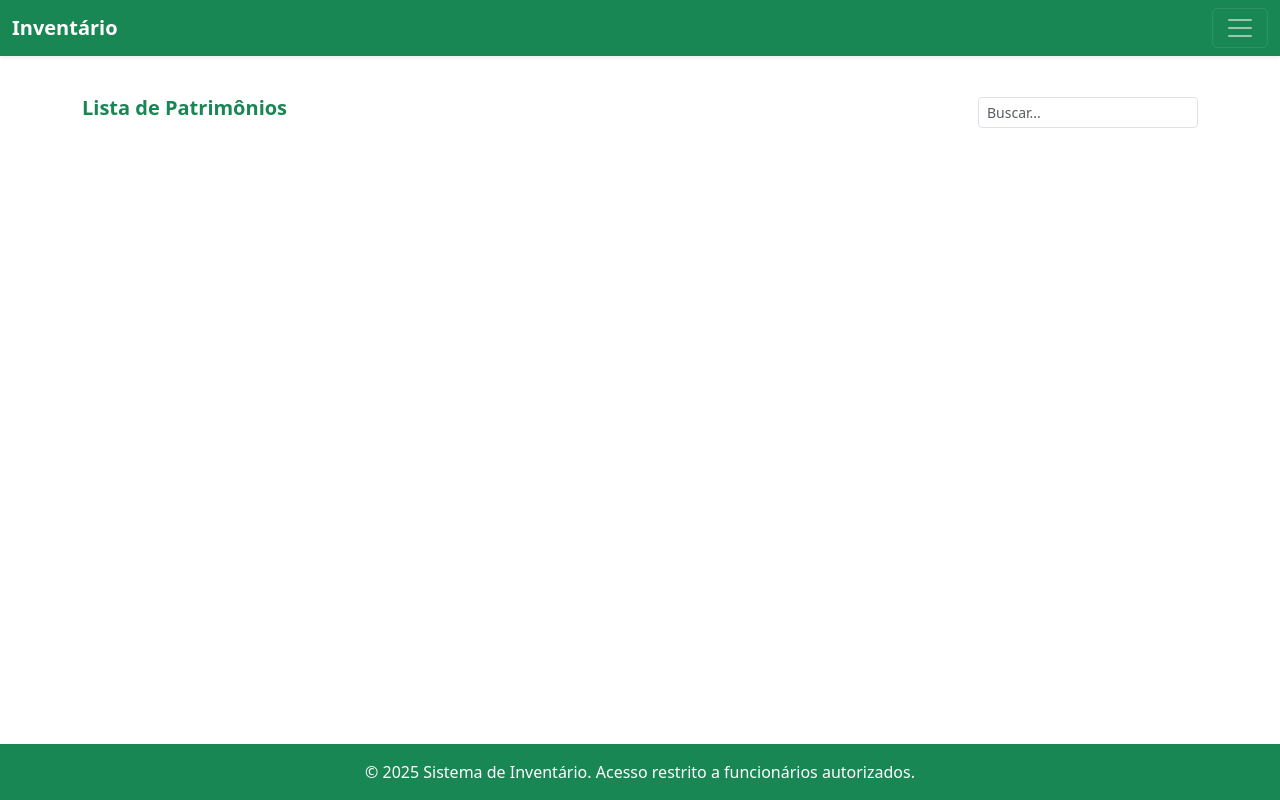
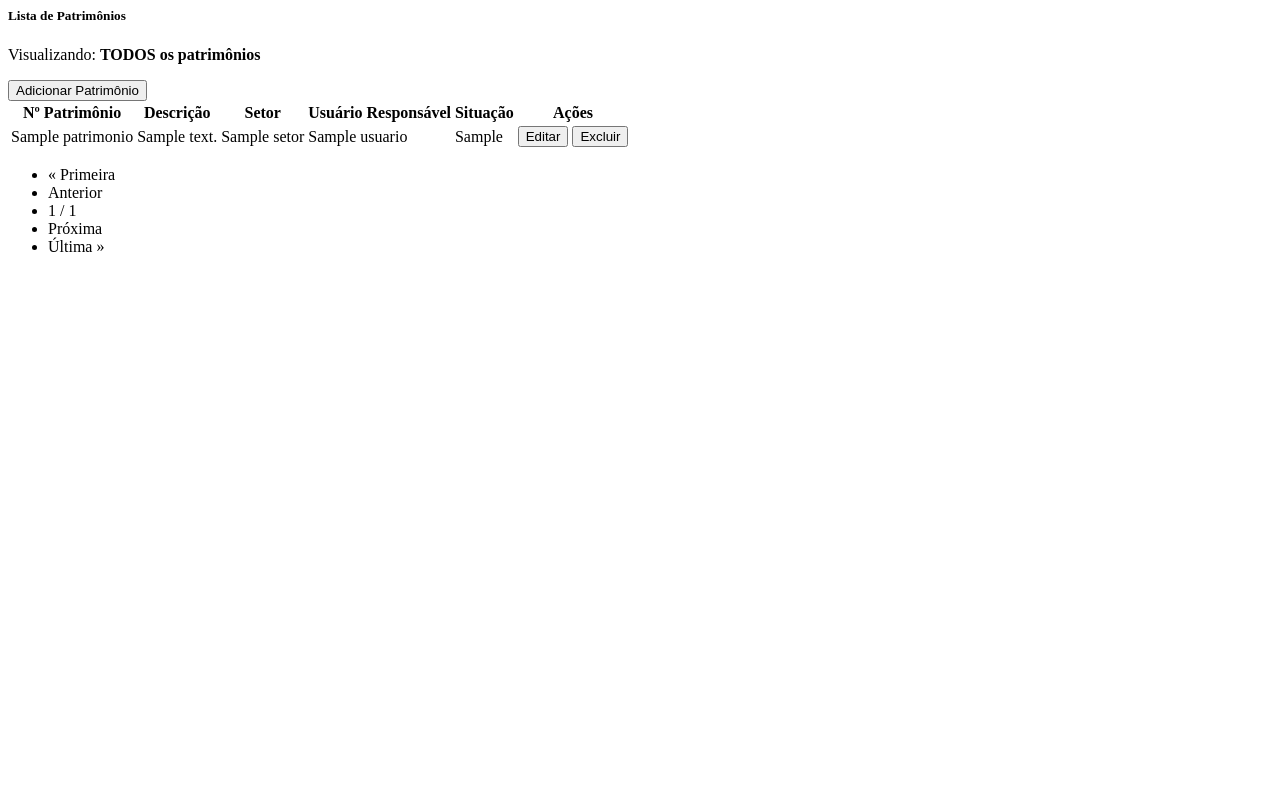
Before and after one commit to GoncalvesFilipe/Inventario, a Django app: template app/templates/app_inventario/patrimonio_list.html in a window 1280 px wide. Run offline with Django 5.2, Linux system fonts and the light colour scheme; a user stored in the database is signed in; tables that the repository leaves empty hold one stand-in row (values such as "Sample post"); the template is opened without the code that fills it: most values are stand-ins (such as "Sample title", 1, 10 or a date in 2020); data that the repository does not hold is empty; some libraries are stand-ins or nearby versions.

Commit message:
Revert "."
This reverts commit 7a93bc3b4fc703e8d10e1957c78467a6eee6120b.

```diff
--- a/app/templates/app_inventario/partials/tabela_patrimonios.html
+++ b/app/templates/app_inventario/partials/tabela_patrimonios.html
@@ -1,35 +1,59 @@
-<table class="table table-striped table-hover">
+<div id="tabela-patrimonios">
+  <table class="table table-hover align-middle">
     <thead class="table-success">
       <tr>
-      <th>ID</th>
+        <th>Nº Patrimônio</th>
         <th>Descrição</th>
-      <th>Nº Patrimônio</th>
-      <th>Responsável</th>
+        <th>Setor</th>
+        <th>Usuário Responsável</th>
+        <th>Situação</th>
         <th>Ações</th>
       </tr>
     </thead>
+    <tbody>
+      {% for p in lista_patrimonios %}
+      <tr>
+        <td>{{ p.patrimonio }}</td>
+        <td>{{ p.descricao|truncatechars:50 }}</td>
+        <td>{{ p.setor }}</td>
 
-  <tbody>
-    {% for p in lista %}
-      <tr>
-        <td>{{ p.id }}</td>
-        <td>{{ p.descricao }}</td>
-        <td>{{ p.numero_patrimonio }}</td>
-        <td>{{ p.responsavel }}</td>
+        <td>{{ p.usuario.nome }}</td>
+
+        <td>{{ p.get_situacao_display }}</td>
+
         <td>
-          <button class="btn btn-success btn-sm"
-            hx-get="{% url 'patrimonio_edit' p.id %}"
+          <div class="d-flex flex-md-row flex-column gap-2">
+            <!-- Botão Editar -->
+            <button
+              class="btn btn-sm btn-outline-primary w-100"
+              hx-get="{% url 'patrimonio_edit' p.pk %}"
               hx-target="#modal-patrimonio-body"
+              hx-swap="innerHTML"
               data-bs-toggle="modal"
-            data-bs-target="#modalPatrimonio">
+              data-bs-target="#modalPatrimonio"
+            >
               Editar
             </button>
+
+            <!-- Botão Excluir -->
+            <button
+              class="btn btn-sm btn-outline-danger w-100"
+              hx-get="{% url 'confirmar_exclusao_patrimonio' p.pk %}"
+              hx-target="#tabela-patrimonios"
+              hx-swap="outerHTML"
+            >
+              Excluir
+            </button>
+          </div>
         </td>
       </tr>
       {% empty %}
-      <tr><td colspan="5" class="text-center">Nenhum patrimônio encontrado.</td></tr>
+      <tr>
+        <td colspan="6" class="text-center text-muted">
+          Nenhum patrimônio encontrado.
+        </td>
+      </tr>
       {% endfor %}
     </tbody>
   </table>
-
-{% include "partials/paginacao.html" %}
+</div>
--- a/app/templates/app_inventario/patrimonio_list.html
+++ b/app/templates/app_inventario/patrimonio_list.html
@@ -1,27 +1,106 @@
-{% extends "base.html" %}
-{% load static %}
-
-{% block content %}
-
-<div class="d-flex justify-content-between align-items-center mb-3">
+<div class="mb-3">
   <h5 class="fw-bold text-success">Lista de Patrimônios</h5>
 
-  <form hx-get="{% url 'patrimonio_list' %}"
-        hx-target="#tabela-patrimonios"
-        hx-push-url="true"
-        class="d-flex">
-    <input type="text"
-           name="search"
-           class="form-control form-control-sm"
-           placeholder="Buscar..."
-           value="{{ request.GET.search }}">
-  </form>
+  {% if request.user.is_superuser %}
+      <p class="text-secondary">
+        Visualizando: <strong>TODOS os patrimônios</strong>
+      </p>
+  {% else %}
+      <p class="text-secondary">
+        Visualizando patrimônios de:
+        <strong>{{ request.user.inventariante }}</strong>
+      </p>
+  {% endif %}
+
+  <button
+    class="btn btn-success btn-sm mt-2"
+    hx-get="{% url 'patrimonio_add' %}"
+    hx-target="#modal-patrimonio-body"
+    hx-swap="innerHTML"
+    data-bs-toggle="modal"
+    data-bs-target="#modalPatrimonio"
+  >
+    Adicionar Patrimônio
+  </button>
 </div>
 
-<div id="tabela-patrimonios"
-     hx-get="{% url 'patrimonio_list' %}"
-     hx-trigger="load"
-     hx-target="this">
+<div id="tabela-patrimonios">
+  {% include 'app_inventario/partials/tabela_patrimonios.html' %}
 </div>
 
-{% endblock %}
+<!-- PAGINAÇÃO -->
+<nav aria-label="Page navigation">
+  <ul class="pagination justify-content-center">
+
+    {% if lista_patrimonios.has_previous %}
+      <li class="page-item">
+        <a
+          class="page-link"
+          href="#"
+          hx-get="{% url 'patrimonio_list' %}?page=1"
+          hx-target="#conteudo-admin"
+          hx-swap="innerHTML"
+        >&laquo; Primeira</a>
+      </li>
+    {% else %}
+      <li class="page-item disabled">
+        <span class="page-link">&laquo; Primeira</span>
+      </li>
+    {% endif %}
+
+    {% if lista_patrimonios.has_previous %}
+      <li class="page-item">
+        <a
+          class="page-link"
+          href="#"
+          hx-get="{% url 'patrimonio_list' %}?page={{ lista_patrimonios.previous_page_number }}"
+          hx-target="#conteudo-admin"
+          hx-swap="innerHTML"
+        >Anterior</a>
+      </li>
+    {% else %}
+      <li class="page-item disabled">
+        <span class="page-link">Anterior</span>
+      </li>
+    {% endif %}
+
+    <li class="page-item active">
+      <span class="page-link">
+        {{ lista_patrimonios.number }} / {{ lista_patrimonios.paginator.num_pages }}
+      </span>
+    </li>
+
+    {% if lista_patrimonios.has_next %}
+      <li class="page-item">
+        <a
+          class="page-link"
+          href="#"
+          hx-get="{% url 'patrimonio_list' %}?page={{ lista_patrimonios.next_page_number }}"
+          hx-target="#conteudo-admin"
+          hx-swap="innerHTML"
+        >Próxima</a>
+      </li>
+    {% else %}
+      <li class="page-item disabled">
+        <span class="page-link">Próxima</span>
+      </li>
+    {% endif %}
+
+    {% if lista_patrimonios.has_next %}
+      <li class="page-item">
+        <a
+          class="page-link"
+          href="#"
+          hx-get="{% url 'patrimonio_list' %}?page={{ lista_patrimonios.paginator.num_pages }}"
+          hx-target="#conteudo-admin"
+          hx-swap="innerHTML"
+        >Última &raquo;</a>
+      </li>
+    {% else %}
+      <li class="page-item disabled">
+        <span class="page-link">Última &raquo;</span>
+      </li>
+    {% endif %}
+
+  </ul>
+</nav>
--- a/app/urls_admin.py
+++ b/app/urls_admin.py
@@ -12,7 +12,7 @@ urlpatterns = [
     # Patrimônio
     path('patrimonio/form/', views_admin.patrimonio_form, name='patrimonio_form'),
     path('patrimonio/add/', views_admin.patrimonio_add, name='patrimonio_add'),
-    path('patrimonios/<int:pk>/editar/', views_admin.patrimonio_edit, name='patrimonio_edit'),
+    path('patrimonio/<int:pk>/editar/', views_admin.patrimonio_edit, name='patrimonio_edit'),
     path('patrimonio/<int:pk>/confirmar-exclusao/', views_admin.confirmar_exclusao_patrimonio, name='confirmar_exclusao_patrimonio'),
     path('patrimonio/<int:pk>/excluir/', views_admin.excluir_patrimonio, name='excluir_patrimonio'),
 
--- a/app/views_admin.py
+++ b/app/views_admin.py
@@ -3,7 +3,6 @@ from django.http import HttpResponse
 from django.template.loader import render_to_string
 from django.contrib.auth.decorators import login_required
 from django.views.decorators.csrf import csrf_exempt
-from django.db import models
 
 from .forms import PatrimonioForm, InventarianteUserForm
 from .models import Inventariante, Patrimonio
@@ -121,27 +120,16 @@ def inventariante_delete(request, pk):
 # LISTA DE PATRIMÔNIOS
 @login_required
 def patrimonio_list(request):
-    search = request.GET.get("search", "")
+    patrimonios = Patrimonio.objects.all().order_by('id')
+    paginator = Paginator(patrimonios, 4)
+    pagina = request.GET.get('page', 1)
+    lista = paginator.get_page(pagina)
 
-    lista = Patrimonio.objects.all()
-
-    if search:
-        lista = lista.filter(descricao__icontains=search)
-
-    paginator = Paginator(lista, 5)
-    page_number = request.GET.get("page")
-    page_obj = paginator.get_page(page_number)
-
-    contexto = {
-        "lista": page_obj,
-        "search_query": f"&search={search}" if search else "",
-    }
-
-    if request.htmx:
-        return render(request, "partials/tabela_patrimonios.html", contexto)
-
-    return render(request, "patrimonio/patrimonio_list.html", contexto)
-
+    return render(
+        request,
+        "app_inventario/patrimonio_list.html",
+        {"pagina": "patrimonio", "lista_patrimonios": lista}
+    )
 
 
 # FORMULÁRIO DE NOVO PATRIMÔNIO (USADO EM ALGUMAS PARTES)
@@ -161,24 +149,11 @@ def patrimonio_form(request):
             patrimonio.inventariante = inventariante
             patrimonio.save()
 
-            # --- RECARREGAR LISTAGEM APÓS SALVAR ---
-            busca = request.GET.get("busca", "")
-
-            queryset = Patrimonio.objects.filter(inventariante=inventariante)
-
-            if busca:
-                queryset = queryset.filter(descricao__icontains=busca)
-
-            paginator = Paginator(queryset.order_by("descricao"), 10)
-            page_number = request.GET.get("page")
-            lista_patrimonios = paginator.get_page(page_number)
+            patrimonios = Patrimonio.objects.filter(inventariante=inventariante)
 
             tabela = render_to_string(
                 "app_inventario/partials/tabela_patrimonios.html",
-                {
-                    "lista_patrimonios": lista_patrimonios,
-                    "busca": busca,
-                },
+                {"patrimonios": patrimonios},
                 request=request
             )
             return HttpResponse(tabela)
@@ -255,35 +230,19 @@ def confirmar_exclusao_patrimonio(request, pk):
 @login_required
 @csrf_exempt
 def excluir_patrimonio(request, pk):
+    """ Exclui patrimônio e atualiza tabela HTMX """
     inventariante = get_object_or_404(Inventariante, user=request.user)
 
     if request.method in ["POST", "DELETE"]:
         patrimonio = get_object_or_404(Patrimonio, pk=pk, inventariante=inventariante)
         patrimonio.delete()
 
-        busca = request.GET.get("busca", "")
-        patrimonios = Patrimonio.objects.all().order_by("id")
-
-        if busca:
-            patrimonios = patrimonios.filter(
-                models.Q(patrimonio__icontains=busca) |
-                models.Q(descricao__icontains=busca) |
-                models.Q(setor__icontains=busca) |
-                models.Q(inventariante__user__first_name__icontains=busca) |
-                models.Q(inventariante__user__last_name__icontains=busca)
-            )
-
-        paginator = Paginator(patrimonios, 6)
-        page_number = request.GET.get("page", 1)
-        lista = paginator.get_page(page_number)
+        patrimonios = Patrimonio.objects.filter(inventariante=inventariante)
 
         return render(
             request,
             "app_inventario/partials/tabela_patrimonios.html",
-            {
-                "lista_patrimonios": lista,
-                "busca": busca,
-            }
+            {"patrimonios": patrimonios}
         )
 
     return HttpResponse(status=405)
```
Also changed, not shown: app/templates/app_inventario/admin_dashboard.html (+4 -8 lines), app/templates/app_inventario/form_patrimonio.html (deleted, +0 -17 lines), app/templates/app_inventario/partials/form_patrimonio.html (added, +81 -0 lines), app/templates/app_inventario/partials/paginacao.html (deleted, +0 -29 lines). Lines whose indentation alone changed are shown as unchanged.
